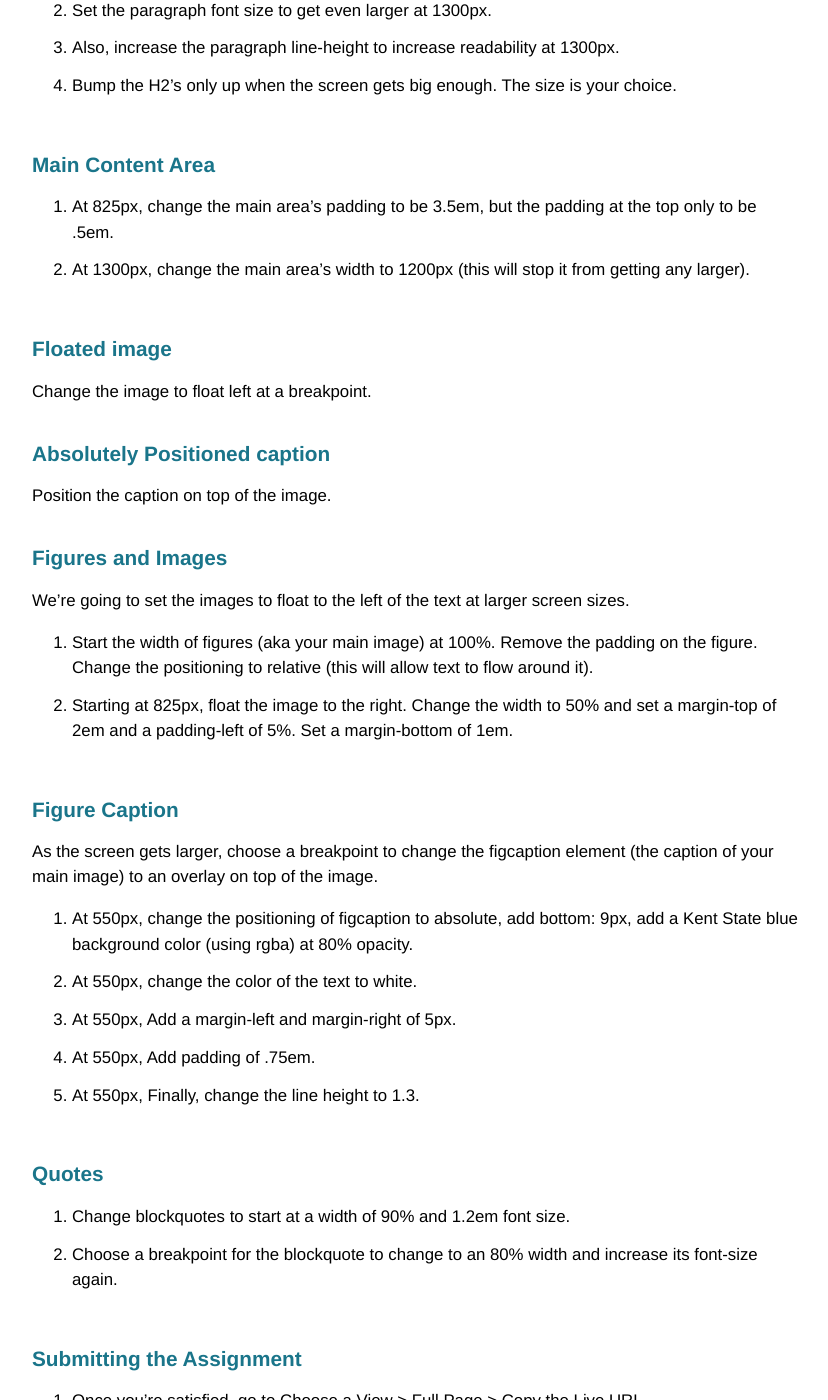
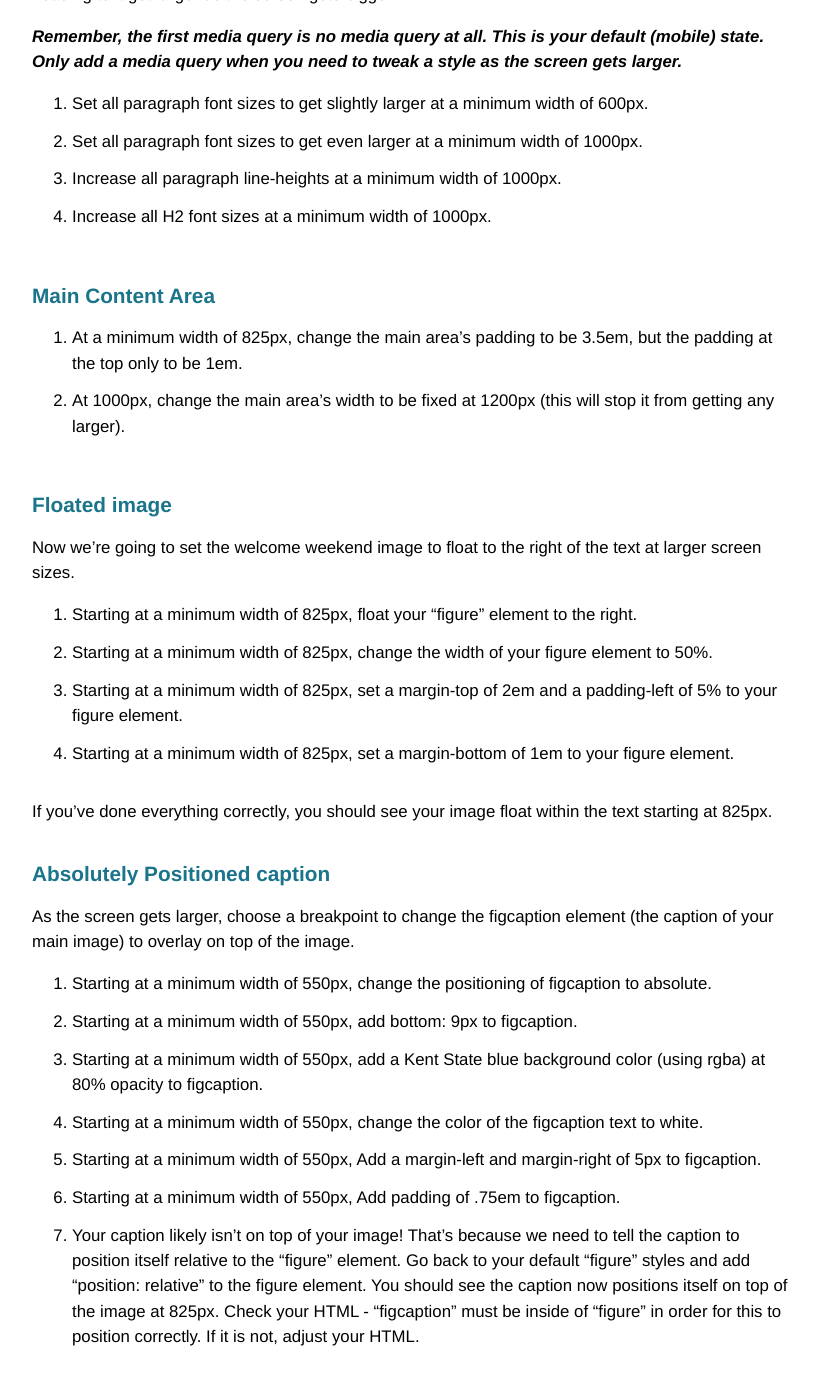
Before and after one commit to KentStateWeb/rwd, a Jekyll site: the page built from _assignments/layout.md, in a window 1280 px wide and 1400 px high, scrolled down 1513 px. Shown: the whole window, without its empty margins (224-1052 px from the left). Built offline with Jekyll 4.4.1, drawn with Linux system fonts in a browser that asks for light colours; some of the changed text lies outside the part shown.

Commit message:
Adjusted slides, adjusted Fonts and Media Queries assignment

```diff
--- a/_assignments/layout.md
+++ b/_assignments/layout.md
@@ -19,14 +19,18 @@ This is an individual assignment, and it will be turned in via Blackboard Learn.
 
 Open your CSS Basics 2 assignment.  Instead of editing the original pen, click the "Fork" option at the top.  Click Settings and rename the forked pen using this structure: "Your Last Name - Layout/Media Queries".
 
-Remember these guidelines:  a. Order your media queries from smallest to largest  b. Organize your CSS by element (for example, header and footer)  and  c. Remember your first media query is no media at all.  These are your default styles.
+Remember these guidelines:
+
+* a. Order your media queries from smallest to largest
+* b. Organize your CSS by element (for example, header and footer)
+* c. Your first media query is no media at all.  These are your default styles.
 
 ### Choose New Fonts
 
-1. Replace the sans-serif and serif typefaces in the document with a Google Web Font.  Go to [https://www.google.com/fonts](https://www.google.com/fonts) and choose one serif and one sans-serif typeface (whatever you think fits).
-2. Under the "use" tab select your desired weights and then copy the code from the "Import" tab under step 3.
-3. Copy this import code (step 2) into the top of your CSS in CodePen.  If you used the <link> option, put this code in your HTML.
-4. Replace the font-family values in your CodePen with the values for the fonts you selected.
+1. Replace the sans-serif and serif typefaces in the document with a Google Web Font.  Go to [https://www.google.com/fonts](https://www.google.com/fonts) and choose one serif and one sans-serif typeface (whatever you think fits) by clicking the "Select this Font option".
+2. At the bottom of the screen you'll see "2 Families Selected".  Select this box and choose the @IMPORT option.
+3. Copy this import code into the top of your CSS in CodePen.  Do not include the "Style" tags.  If you used the Standard option instead, put this code in your HTML.
+4. Replace the font-family values in your CodePen with the values for the fonts you selected.  See the Specify in CSS section on Google Fonts for the correct way to define your fonts in your CodePen CSS.
 
 ### Typography Changes
 
@@ -34,51 +38,45 @@ It's time to implement your first media query.  For this part, we're going to be
 
 ***Remember, the first media query is no media query at all.  This is your default (mobile) state.  Only add a media query when you need to tweak a style as the screen gets larger.***
 
-1.  Set paragraph font size to get slightly larger at 600px.
-2.  Set the paragraph font size to get even larger at 1300px.
-3.  Also, increase the paragraph line-height to increase readability at 1300px.
-4.  Bump the H2's only up when the screen gets big enough.  The size is your choice.
+1.  Set all paragraph font sizes to get slightly larger at a minimum width of 600px.
+2.  Set all paragraph font sizes to get even larger at a minimum width of 1000px.
+3.  Increase all paragraph line-heights at a minimum width of 1000px.
+4.  Increase all H2 font sizes at a minimum width of 1000px.
 
 ### Main Content Area
 
-1.  At 825px, change the main area's padding to be 3.5em, but the padding at the top only to be .5em.
-2. At 1300px, change the main area's width to 1200px (this will stop it from getting any larger).
+1.  At a minimum width of 825px, change the main area's padding to be 3.5em, but the padding at the top only to be 1em.
+2. At 1000px, change the main area's width to be fixed at 1200px (this will stop it from getting any larger).
 
 
 ### Floated image
 
-Change the image to float left at a breakpoint.
+Now we're going to set the welcome weekend image to float to the right of the text at larger screen sizes.
+
+1. Starting at a minimum width of 825px, float your "figure" element to the right.
+2. Starting at a minimum width of 825px, change the width of your figure element to 50%.
+3. Starting at a minimum width of 825px, set a margin-top of 2em and a padding-left of 5% to your figure element.
+4. Starting at a minimum width of 825px, set a margin-bottom of 1em to your figure element.
+
+If you've done everything correctly, you should see your image float within the text starting at 825px.
 
 
 ### Absolutely Positioned caption
 
-Position the caption on top of the image.
+As the screen gets larger, choose a breakpoint to change the figcaption element (the caption of your main image) to overlay on top of the image.
 
-### Figures and Images
-
-We're going to set the images to float to the left of the text at larger screen sizes.
-
-1. Start the width of figures (aka your main image) at 100%.  Remove the padding on the figure.  Change the positioning to relative (this will allow text to flow around it).
-2. Starting at 825px, float the image to the right.  Change the width to 50% and set a margin-top of 2em and a padding-left of 5%.  Set a margin-bottom of 1em.
-
-### Figure Caption
-
-As the screen gets larger, choose a breakpoint to change the figcaption element (the caption of your main image) to an overlay on top of the image.
-
-1.  At 550px, change the positioning of figcaption to absolute, add bottom: 9px, add a Kent State blue background color (using rgba) at 80% opacity.
-2.  At 550px, change the color of the text to white.
-3.  At 550px, Add a margin-left and margin-right of 5px.
-4.  At 550px, Add padding of .75em.
-5.  At 550px, Finally, change the line height to 1.3.
-
-
-### Quotes
-
-1. Change blockquotes to start at a width of 90% and 1.2em font size.
-2. Choose a breakpoint for the blockquote to change to an 80% width and increase its font-size again.
+1.  Starting at a minimum width of 550px, change the positioning of figcaption to absolute.
+2.  Starting at a minimum width of 550px, add bottom: 9px to figcaption.
+3.  Starting at a minimum width of 550px, add a Kent State blue background color (using rgba) at 80% opacity to figcaption.
+4.  Starting at a minimum width of 550px, change the color of the figcaption text to white.
+5.  Starting at a minimum width of 550px, Add a margin-left and margin-right of 5px to figcaption.
+6.  Starting at a minimum width of 550px, Add padding of .75em to figcaption.
+7.  Your caption likely isn't on top of your image!  That's because we need to tell the caption to position itself relative to the "figure" element.  Go back to your default "figure" styles and add "position: relative" to the figure element.  You should see the caption now positions itself on top of the image at 825px.  Check your HTML - "figcaption" must be inside of "figure" in order for this to position correctly.  If it is not, adjust your HTML.
 
 
 ### Submitting the Assignment
+
+Your final product should look something close to mine, understanding that your fonts and screen widths will vary.  See the [Small Screen Version](/img/fonts-small.png) and [Large Screen Version](/img/fonts-large.png).
 
 1. Once you're satisfied, go to Choose a View > Full Page > Copy the Live URL.
 2. View your newly completed website as a web page on different devices.  Does everything render correctly?
```
Also changed, not shown: _assignments/css2.md (+2 -0 lines), _assignments/style.md (+2 -0 lines), _assignments/spring-2016/css2.md (line endings or trailing spaces), img/fonts-large.png (added), img/fonts-small.png (added), 4 other files.
